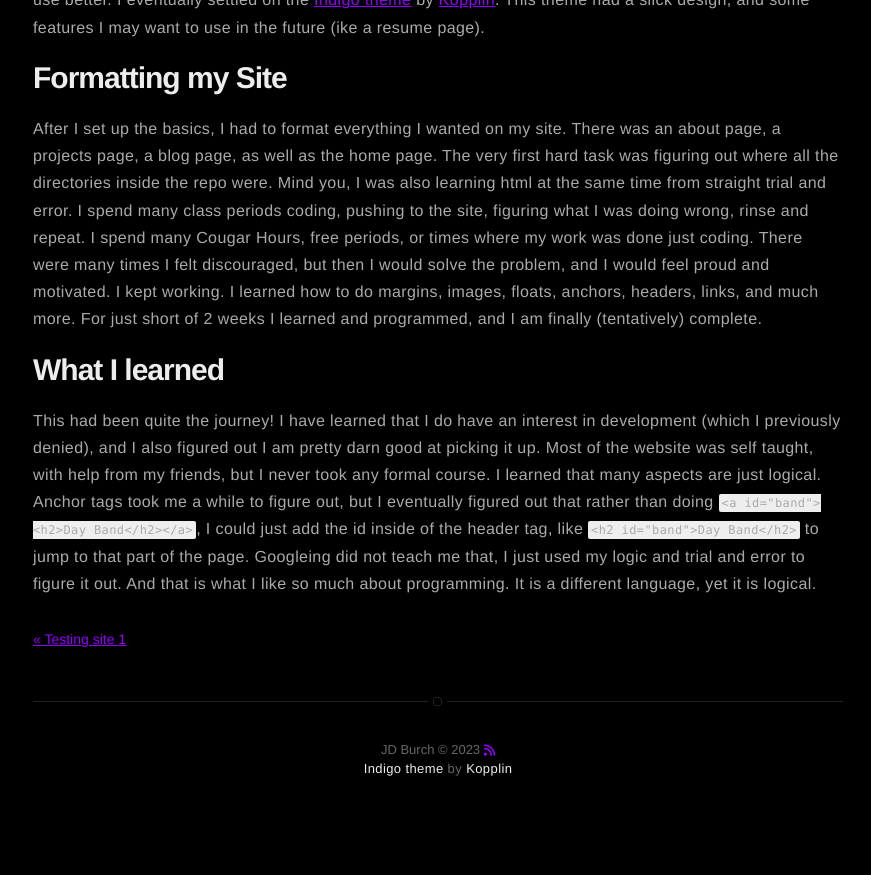
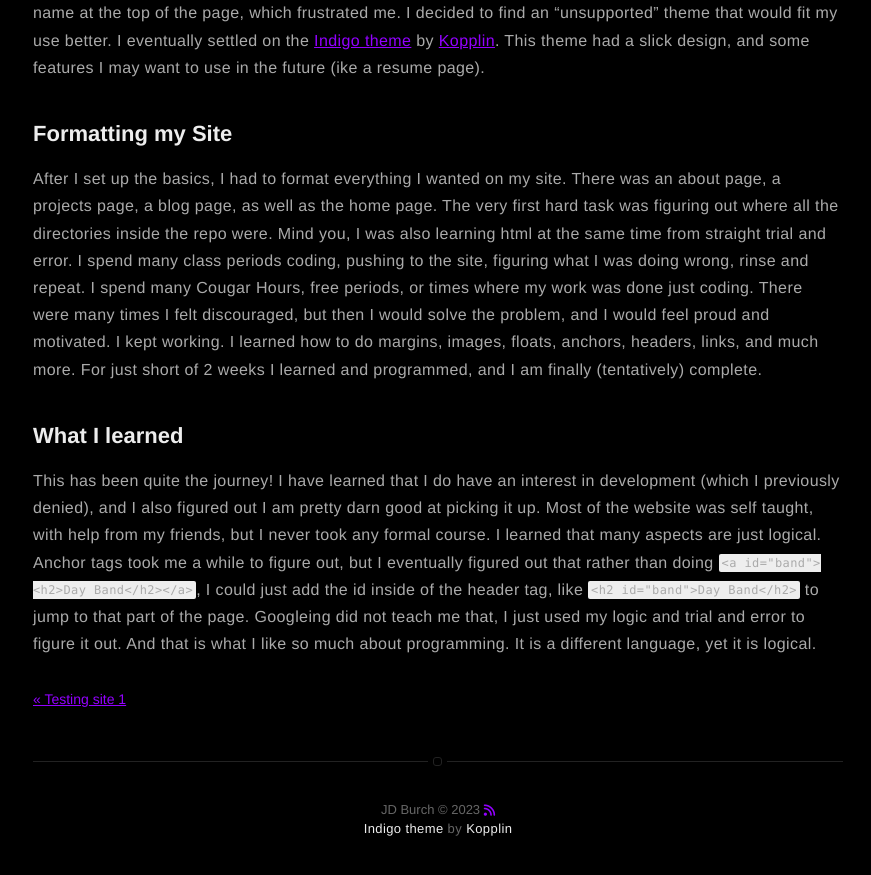
Before and after one commit to JDBurchHuzzah/jdburchhuzzah.github.io, a Jekyll site: the page built from _posts/2023-10-26-my-website-is-published.markdown, in a window 1280 px wide and 900 px high, scrolled down 896 px. Shown: the top 875 px of the window, without its empty margins (202-1073 px from the left). Built offline with Jekyll 4.4.1, drawn with Linux system fonts in a browser that asks for light colours; nearby versions of some CDN libraries; before the commit the page ends 1736 px from its top, so only the background shows below that; some of the changed text lies outside the part shown.

Commit message:
Update 2023-10-26-my-website-is-published.markdown

````diff
--- a/_posts/2023-10-26-my-website-is-published.markdown
+++ b/_posts/2023-10-26-my-website-is-published.markdown
@@ -9,20 +9,25 @@
 description: A short post about the creation of this website.
 ---
 
-# jdburch.com
-I am very happy and proud to be releasing this website. This website is an html Github Pages site with a (very heavily modified by me) Jekyll theme. Proir to this experience, I had no clue at all how to program, but I jumped in to html with both feet first and I am very proud of it! Thanks so much to my friends Warren, Matt C, and most especially [Tony](https://tonyscida.com) for helping me figure this project out and suggest tips or even help me write snippets of code. I really appreciate it and this website would not have been a reality without it!
+## jdburch.com
+I am very happy and proud to be releasing this website. This website is an HTML Github Pages site with a (very heavily modified by me) Jekyll theme. Proir to this experience, I had no clue at all how to program, but I jumped into HTML with both feet first and I am very proud of it! Thanks so much to my friends Warren, Matt C, and most especially [Tony](https://tonyscida.com) for helping me figure this project out and suggest tips or even help me write snippets of code. I really appreciate it and this website would not have been a reality without it!
 
-# Buying the Domain
+
+## Buying the Domain
 I bought jdburch.com in August. I used it for my [St. Jude's Campaign](https://jdburch.com/2023), but once the funraiser was over, I decided I wanted to do more with it.
 
-# First Steps
+
+## First Steps
 The first steps for anything related to a website is configuring the DNS. In simple terms, the DNS is the link between the domain and the website. You point your DNS towards your website source, which for me is Github Pages. On October 8, I implemented my DNS to point at my Github Repo. It took me all day to configure.
 
-# Github Pages
+
+## Github Pages
 Originally, I was just planning on making a very simple website. I wanted nothing more than a few sentances with some links. However, that quickly changed. Most supported Github Pages themes keep the github name at the top of the page, which frustrated me. I decided to find an "unsupported" theme that would fit my use better. I eventually settled on the [Indigo theme](https://github.com/sergiokopplin/indigo) by [Kopplin](https://github.com/sergiokopplin/indigo). This theme had a slick design, and some features I may want to use in the future (ike a resume page).
 
-# Formatting my Site
+
+## Formatting my Site
 After I set up the basics, I had to format everything I wanted on my site. There was an about page, a projects page, a blog page, as well as the home page. The very first hard task was figuring out where all the directories inside the repo were. Mind you, I was also learning html at the same time from straight trial and error. I spend many class periods coding, pushing to the site, figuring what I was doing wrong, rinse and repeat. I spend many Cougar Hours, free periods, or times where my work was done just coding. There were many times I felt discouraged, but then I would solve the problem, and I would feel proud and motivated. I kept working. I learned how to do margins, images, floats, anchors, headers, links, and much more. For just short of 2 weeks I learned and programmed, and I am finally (tentatively) complete.
 
-# What I learned
-This had been quite the journey! I have learned that I do have an interest in development (which I previously denied), and I also figured out I am pretty darn good at picking it up. Most of the website was self taught, with help from my friends, but I never took any formal course. I learned that many aspects are just logical. Anchor tags took me a while to figure out, but I eventually figured out that rather than doing ```<a id="band"><h2>Day Band</h2></a>```, I could just add the id inside of the header tag, like ```<h2 id="band">Day Band</h2>``` to jump to that part of the page. Googleing did not teach me that, I just used my logic and trial and error to figure it out. And that is what I like so much about programming. It is a different language, yet it is logical.
+
+## What I learned
+This has been quite the journey! I have learned that I do have an interest in development (which I previously denied), and I also figured out I am pretty darn good at picking it up. Most of the website was self taught, with help from my friends, but I never took any formal course. I learned that many aspects are just logical. Anchor tags took me a while to figure out, but I eventually figured out that rather than doing ```<a id="band"><h2>Day Band</h2></a>```, I could just add the id inside of the header tag, like ```<h2 id="band">Day Band</h2>``` to jump to that part of the page. Googleing did not teach me that, I just used my logic and trial and error to figure it out. And that is what I like so much about programming. It is a different language, yet it is logical.
````
